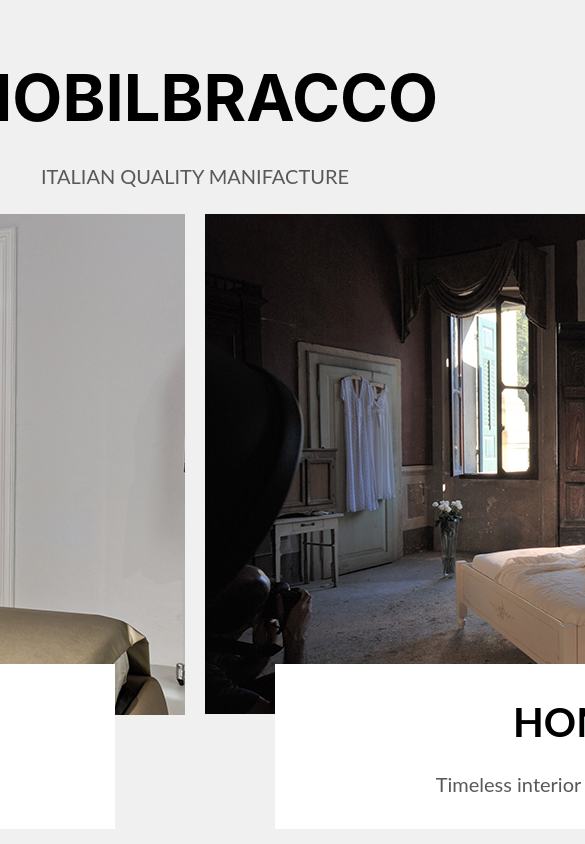
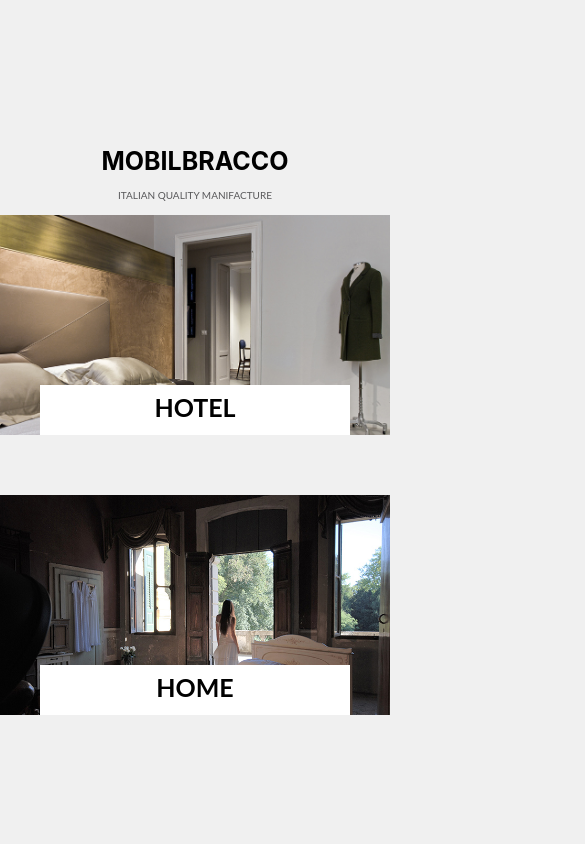
Before and after one commit to Richi2293/MobilbraccoLandingPage, a Next.js app: page / in a window 390 px wide. Shown: the top 844 px of the page, 585 px wide, since content can reach past the window. Built offline with nearby package versions, Linux system fonts and the light colour scheme.

Commit message:
Added effects

```diff
--- a/components/ImageSection/index.tsx
+++ b/components/ImageSection/index.tsx
@@ -13,7 +13,7 @@
 const ImageSection: React.FC<ImageSectionProps> = ({ img, title, desc }) => {
 
     return (
-        <div>
+        <div className={styles.divMain}>
             <div className={styles.divImage}>
                 {img != "" ?
                     <img src={img} className={styles.image} />
--- a/styles/Home.module.css
+++ b/styles/Home.module.css
@@ -1,101 +1,3 @@
-/*
-.footer {
-  width: 100%;
-  height: 100px;
-  display: flex;
-  justify-content: center;
-  align-items: center;
-}
-
-.footer img {
-  margin-left: 0.5rem;
-}
-
-.footer a {
-  display: flex;
-  justify-content: center;
-  align-items: center;
-}
-
-.title a {
-  color: #0070f3;
-  text-decoration: none;
-}
-
-.title a:hover,
-.title a:focus,
-.title a:active {
-  text-decoration: underline;
-}
-
-.title {
-  margin: 0;
-  line-height: 1.15;
-  font-size: 4rem;
-}
-
-.title,
-.description {
-  text-align: center;
-}
-
-.description {
-  line-height: 1.5;
-  font-size: 1.5rem;
-}
-
-.code {
-  background: #fafafa;
-  border-radius: 5px;
-  padding: 0.75rem;
-  font-size: 1.1rem;
-  font-family: Menlo, Monaco, Lucida Console, Liberation Mono, DejaVu Sans Mono,
-    Bitstream Vera Sans Mono, Courier New, monospace;
-}
-
-.grid {
-  display: flex;
-  align-items: center;
-  justify-content: center;
-  flex-wrap: wrap;
-  max-width: 800px;
-  margin-top: 3rem;
-}
-
-.card {
-  margin: 1rem;
-  flex-basis: 45%;
-  padding: 1.5rem;
-  text-align: left;
-  color: inherit;
-  text-decoration: none;
-  border: 1px solid #eaeaea;
-  border-radius: 10px;
-  transition: color 0.15s ease, border-color 0.15s ease;
-}
-
-.card:hover,
-.card:focus,
-.card:active {
-  color: #0070f3;
-  border-color: #0070f3;
-}
-
-.card h3 {
-  margin: 0 0 1rem 0;
-  font-size: 1.5rem;
-}
-
-.card p {
-  margin: 0;
-  font-size: 1.25rem;
-  line-height: 1.5;
-}
-
-.logo {
-  height: 1em;
-} */
-
 .container {
   min-height: 100vh;
   padding: 0 0.5rem;
@@ -169,10 +71,91 @@
   overflow: hidden;
 }
 
+@media (max-width: 1600px) {
+  .mainRow {
+    display: flex;
+    flex-direction: column;
+  }
+  .mainRow1 {
+    display: flex;
+    margin-right: 0px;
+    overflow: hidden;
+  }
+  .mainRow2 {
+    display: flex;
+    margin-top: 40px;
+    margin-left: 0px;
+    overflow: hidden;
+  }
+}
+
+@media (max-width: 1024px) {
+  .container {
+    padding: 0px;
+    display: flex;
+    flex-direction: column;
+    justify-content: center;
+    align-items: inherit;
+  }
+  .main {
+    align-items: inherit;
+  }
+  .mainRow {
+    display: flex;
+    flex-direction: column;
+  }
+  .mainRow1 {
+    display: flex;
+    margin-right: 0px;
+    overflow: hidden;
+  }
+  .mainRow2 {
+    display: flex;
+    margin-top: 40px;
+    margin-left: 0px;
+    overflow: hidden;
+  }
+}
 
 @media (max-width: 600px) {
-  .grid {
-    width: 100%;
+  .contentOverlay > h1 {
+    color: #000000;
+    text-align: center;
+    font-size: 25px;
+    margin-bottom: 5px !important;
+  }
+
+  .contentOverlay > h4 {
+    color: #59595B;
+    text-align: center;
+    font-size: 10px;
+    font-weight: 400;
+    font-family: Lato;
+  }
+
+  .container {
+    padding: 0px;
+    display: flex;
+    flex-direction: column;
+    justify-content: center;
+    align-items: inherit;
+  }
+  .main {
+    align-items: inherit;
+  }
+  .mainRow {
+    display: flex;
     flex-direction: column;
   }
+  .mainRow1 {
+    display: flex;
+    margin-right: 0px;
+    overflow: hidden;
+  }
+  .mainRow2 {
+    display: flex;
+    margin-top: 60px;
+    margin-left: 0px;
+    overflow: hidden;
+  }
 }
--- a/styles/ImageSection.module.css
+++ b/styles/ImageSection.module.css
@@ -1,3 +1,26 @@
+/* Grow */
+.divMain {
+    width: 100%;
+    display: inline-block;
+    vertical-align: middle;
+    -webkit-transform: perspective(1px) translateZ(0);
+    transform: perspective(1px) translateZ(0);
+    box-shadow: 0 0 1px rgba(0, 0, 0, 0);
+    -webkit-transition-duration: 0.3s;
+    transition-duration: 0.3s;
+    -webkit-transition-property: transform;
+    transition-property: transform;
+}
+.divMain:hover, .divMain:focus, .divMain:active {
+    cursor: pointer;
+    -webkit-transform: scale(1.1);
+    transform: scale(1.1);
+}
+.divMain:hover > .divTitle {
+    /* -webkit-transform: scale(1.1); */
+    /* transform: scale(1.1); */
+    transform: translate(0%, -20%);
+}
 .image {
     object-fit: cover;
     position: absolute;
@@ -27,6 +50,13 @@
     flex-direction: column;
     align-items: center;
     justify-content: center;
+
+    -webkit-transform: perspective(1px) translateZ(0);
+    transform: perspective(1px) translateZ(0);
+    -webkit-transition-duration: 0.3s;
+    transition-duration: 0.3s;
+    -webkit-transition-property: transform;
+    transition-property: transform;
 }
 
 .divTitle > h1 {
@@ -42,3 +72,55 @@
     font-weight: 400;
     color: #59595B;
 }
+
+@media (max-width: 1024px) {
+    .image {
+        object-fit: cover;
+        position: absolute;
+        top: 0;
+        left: 0;
+        right: 0;
+        bottom: 0;
+        z-index: 50;
+        width: 100%;
+    }
+    .divImage {
+        position: relative;
+        height: 220px;
+        width: 100%;
+        z-index: 50;
+    }
+    .divTitle {
+        position: absolute;
+        left: 50%;
+        transform: translate(-50%, 0%);
+        width: 310px;
+        height: 85px;
+        background-color: #FFFFFF;
+        margin: 0 auto;
+        margin-top: -50px;
+        z-index: 60;
+        display: flex;
+        flex-direction: column;
+        align-items: center;
+        justify-content: center;
+    }
+    .divTitle > h1 {
+        font-size: 25px;
+        font-family: Lato;
+        font-weight: bold;
+        margin-bottom: 0px !important;
+    }
+
+    .divTitle > h4 {
+        font-size: 15px;
+        font-family: Lato;
+        font-weight: 400;
+        color: #59595B;
+    }
+}
+
+@media (max-width: 600px) {
+
+
+}
--- a/styles/globals.css
+++ b/styles/globals.css
@@ -4,7 +4,8 @@
   margin: 0;
   font-family: -apple-system, BlinkMacSystemFont, Segoe UI, Roboto, Oxygen,
     Ubuntu, Cantarell, Fira Sans, Droid Sans, Helvetica Neue, sans-serif;
-  /* margin: 0; height: 100%; overflow: hidden; */
+  margin: 0; height: 100%;
+  /* overflow: hidden; */
   background-color: #F0F0F0;
 }
 
@@ -17,5 +18,4 @@
   box-sizing: border-box;
 }
 
-/* @import url('https://fonts.googleapis.com/css2?family=Lobster&display=swap'); */
 @import url('https://fonts.googleapis.com/css2?family=Lato:wght@400;700&display=swap');
```
